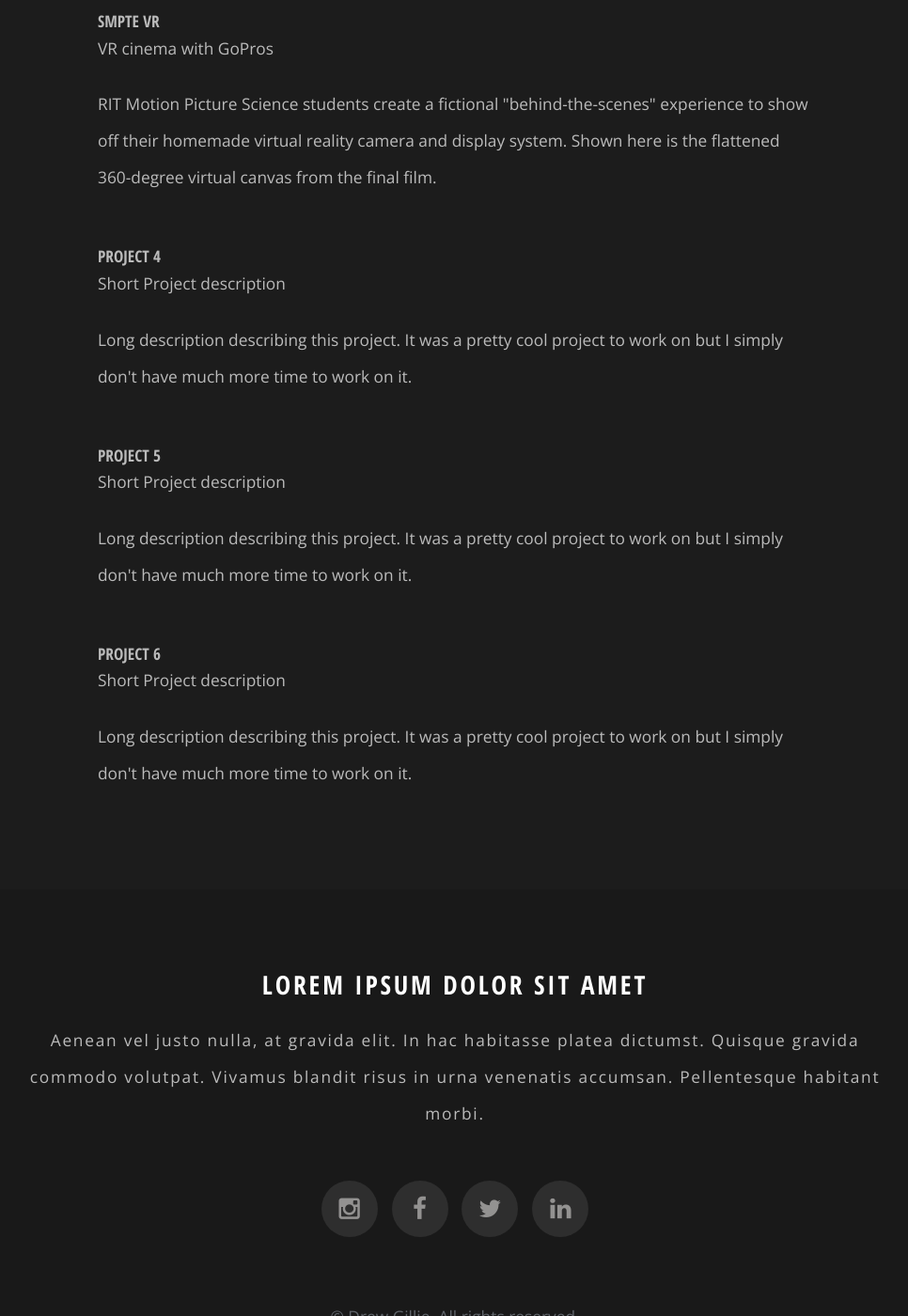
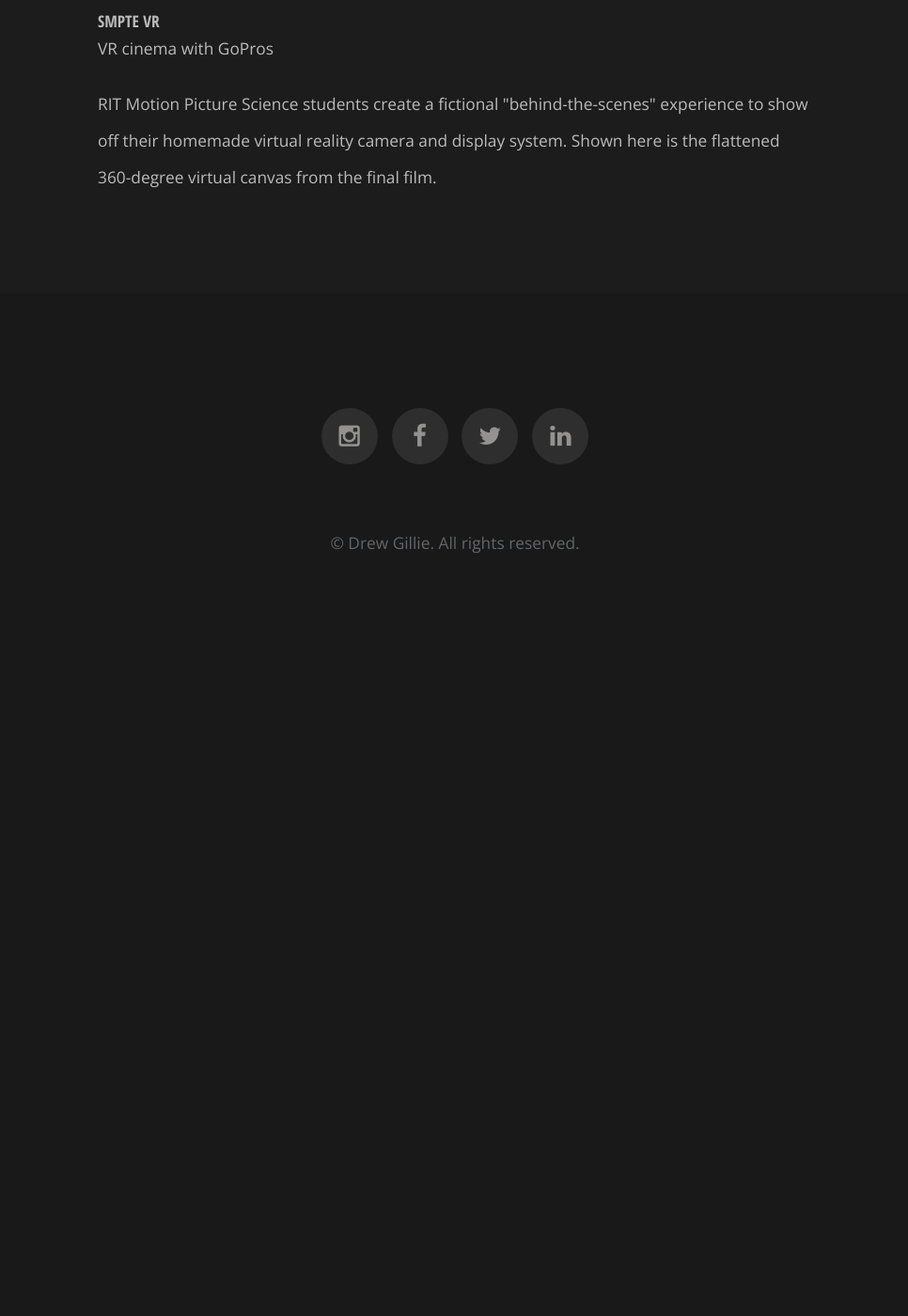
Before and after one commit to drewgillievfx/DrewGillie.com, a Jekyll site: the page built from _projects/index.html, in a window 1280 px wide and 1400 px high, scrolled down 916 px. Shown: the whole window at 94% size, without its empty margins (156-1122 px from the left). Built offline with Jekyll 4.4.1, drawn with Linux system fonts in a browser that asks for light colours; after the commit the page ends 1664 px from its top, so only the background shows below that.

Commit message:
More refining

```diff
--- a/_includes/footer.html
+++ b/_includes/footer.html
@@ -3,10 +3,6 @@
 
     <!-- Footer -->
       <div id="footer" class="container">
-        <header>
-          <h2>lorem ipsum dolor sit amet</h2>
-        </header>
-        <p>Aenean vel justo nulla, at gravida elit. In hac habitasse platea dictumst. Quisque gravida commodo volutpat. Vivamus blandit risus in urna venenatis accumsan. Pellentesque habitant morbi.</p>
         <ul class="contact">
           <li><a href="#" class="icon fa-instagram"><span>Instagram</span></a></li>
           <li><a href="#" class="icon fa-facebook"><span>Facebook</span></a></li>
--- a/_projects/04-testProject.md
+++ /dev/null
@@ -1,12 +0,0 @@
----
-layout: page
-title: Project 4
-short_description: Short Project description
-long_description: >
-  Long description describing this project. It was a pretty cool project to work
-  on but I simply don't have much more time to work on it.
-image: project4.png
-featured: False
----
-
-{% include page-title.html title="Project 4" %}
--- a/_projects/05-testProject.md
+++ /dev/null
@@ -1,12 +0,0 @@
----
-layout: page
-title: Project 5
-short_description: Short Project description
-long_description: >
-  Long description describing this project. It was a pretty cool project to work
-  on but I simply don't have much more time to work on it.
-image: project5.png
-featured: True
----
-
-{% include page-title.html title="Project 5" %}
--- a/_projects/06-testProject.md
+++ /dev/null
@@ -1,12 +0,0 @@
----
-layout: page
-title: Project 6
-short_description: Short Project description
-long_description: >
-  Long description describing this project. It was a pretty cool project to work
-  on but I simply don't have much more time to work on it.
-image: project6.png
-featured: False
----
-
-{% include page-title.html title="Project 6" %}
--- a/index.html
+++ b/index.html
@@ -6,5 +6,5 @@ layout: default
 
 <!-- Main Wrapper -->
 <div id="main-wrapper">
-  {% include projects.html %}
+  {% include featured-projects.html %}
 </div>
```
Also changed, not shown: _includes/featured-projects.html (added, +21 -0 lines), _includes/projects.html (deleted, +0 -30 lines), _projects/03-VR-Cinema-GoPros.md (renamed from _projects/03-testProject.md).
